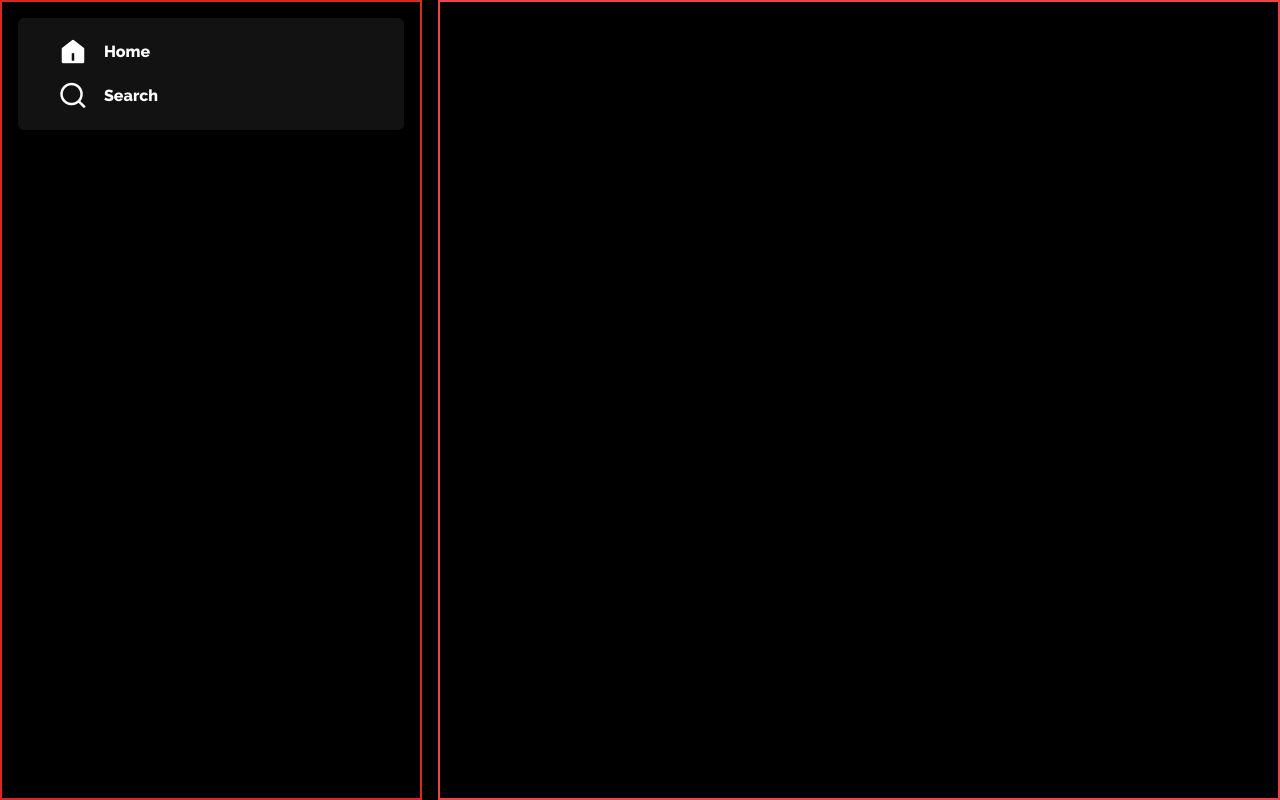
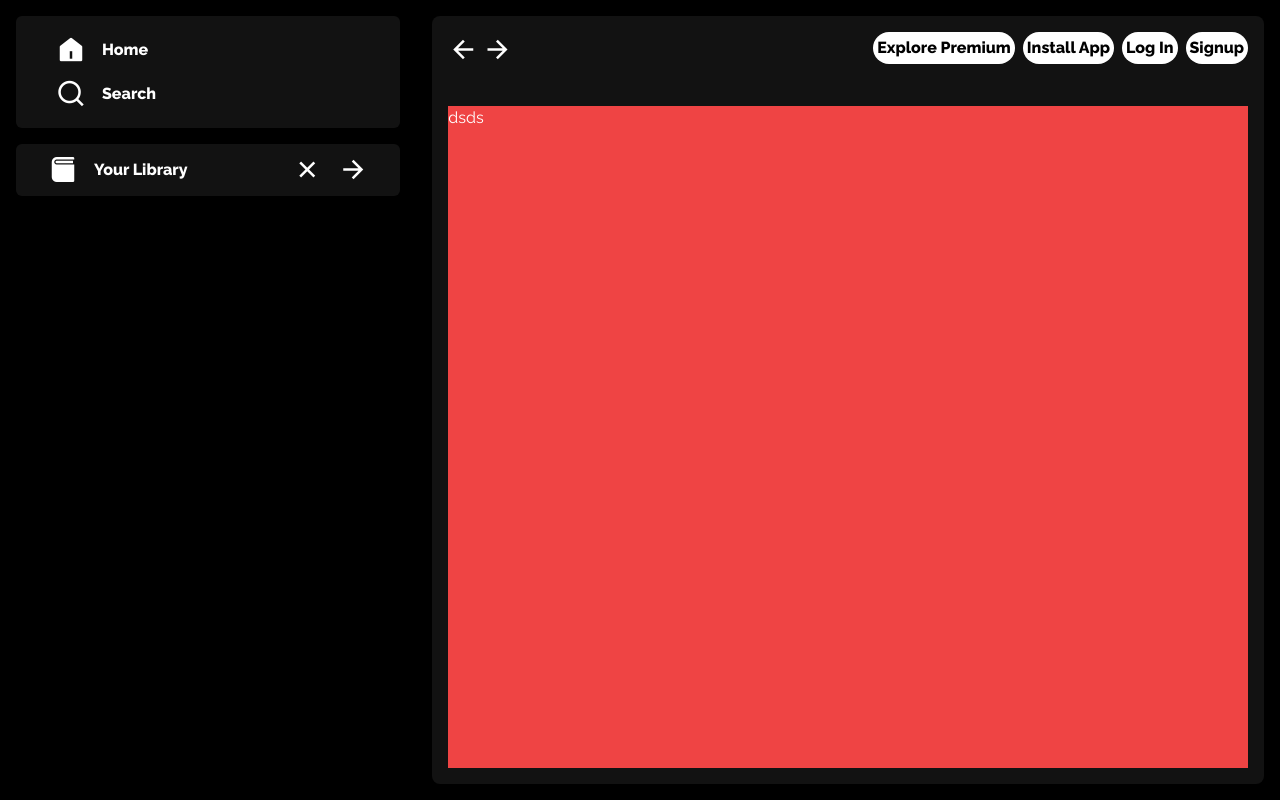
Before and after one commit to nilaachandra/Music-Player, a website built with Vite: page index.html in a window 1280 px wide. Built offline with nearby package versions, Linux system fonts and the light colour scheme; a web font is replaced by a local one.

Commit message:
2nd commit

```diff
--- a/index.html
+++ b/index.html
@@ -1,19 +1,20 @@
 <!DOCTYPE html>
 <html lang="en">
+
 <head>
     <meta charset="UTF-8">
     <meta name="viewport" content="width=device-width, initial-scale=1.0">
-    <link
-    href="https://cdn.jsdelivr.net/npm/remixicon@4.0.0/fonts/remixicon.css"
-    rel="stylesheet"
-/>
+    <link href="https://cdn.jsdelivr.net/npm/remixicon@4.0.0/fonts/remixicon.css" rel="stylesheet" />
     <link rel="stylesheet" href="./root.css">
     <link rel="stylesheet" href="./main.css">
     <title>Music Player</title>
 </head>
+
 <body>
-    <div class="flex w-full h-screen gap-4">
-        <div class="w-2/6 flex-col h-screen border-solid border-2 border-red-600 p-4">
+    <div class="flex w-full h-screen">
+
+        <div class="w-2/6 flex-col h-screen rounded-lg bg-black p-4 gap-2">
+
             <div class="flex-col gap-4 bg-[#121212] rounded-md justify-center items-center py-2 px-8">
                 <div class="flex gap-4 items-center m-2">
                     <i class="ri-home-5-fill text-white text-3xl"></i>
@@ -24,12 +25,44 @@
                     <label class="text-white text-[1rem] font-bold">Search</label>
                 </div>
             </div>
-            <div class="library"></div>
-        </div>
-        <div class="w-4/6 border-solid border-2 border-red-500"></div>
-    </div>
 
 
+            <div class="bg-[#121212] rounded-md justify-center items-center py-2 px-8 mt-4">
+                <div class="flex justify-between items-center">
+                    <div class="flex gap-4 justify-center items-center">
+                        <i class="ri-book-3-fill text-3xl"></i>
+                        <label class="font-bold text-[1rem]">Your Library</label>
+                    </div>
+                    <div class="flex gap-4">
+                        <i class="ri-close-fill text-3xl"></i>
+                        <i class="ri-arrow-right-line text-3xl"></i>
+                    </div>
+                </div>
+            </div>
+        </div>
+
+
+        <div class="flex-col justify-center items-start w-4/6 rounded-lg bg-[#121212] m-4 p-4">
+            <div class="flex justify-between items-start w-full h-[10%]">
+                <div class="">
+                    <i class="ri-arrow-left-line text-3xl"></i>
+                    <i class="ri-arrow-right-line text-3xl"></i>
+                </div>
+                <div class="flex gap-2 justify-center items-center">
+                    <button class="rounded-2xl bg-white text-black font-bold p-1">Explore Premium</button>
+                    <button class="rounded-2xl bg-white text-black font-bold p-1">Install App</button>
+                    <button class="rounded-2xl bg-white text-black font-bold p-1">Log In</button>
+                    <button class="rounded-2xl bg-white text-black font-bold p-1">Signup</button>
+                </div>
+            </div>
+            <div class="player bg-red-500 w-full h-[90%]">dsds</div>
+        </div>
+
+
+
+
+    </div>
     <script src="./script.js"></script>
 </body>
+
 </html>
--- a/root.css
+++ b/root.css
@@ -12,4 +12,5 @@ html, body{
     width: 100%;
     scroll-behavior: smooth;
     background-color: black;
+    color: white;
 }
```
